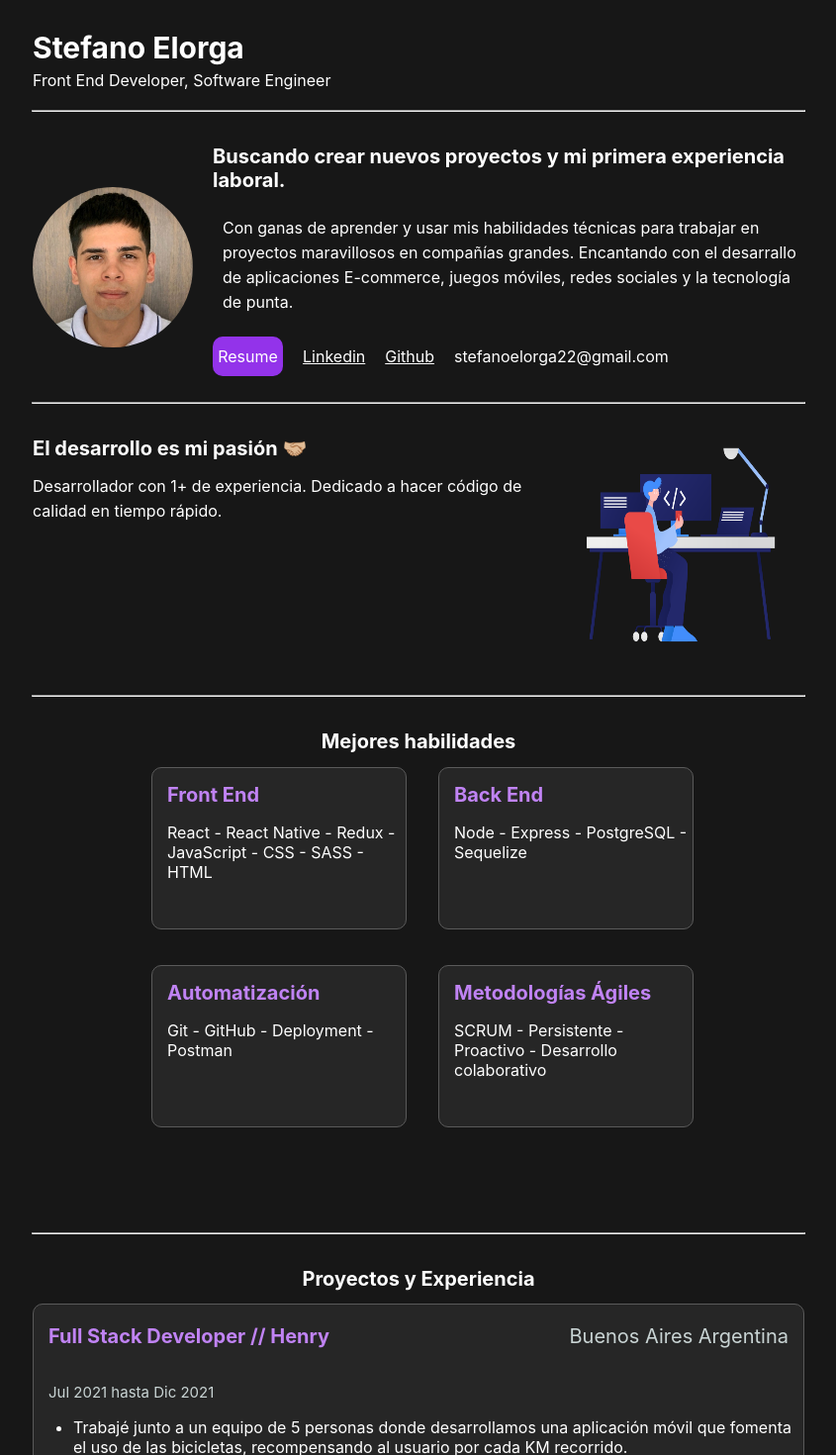
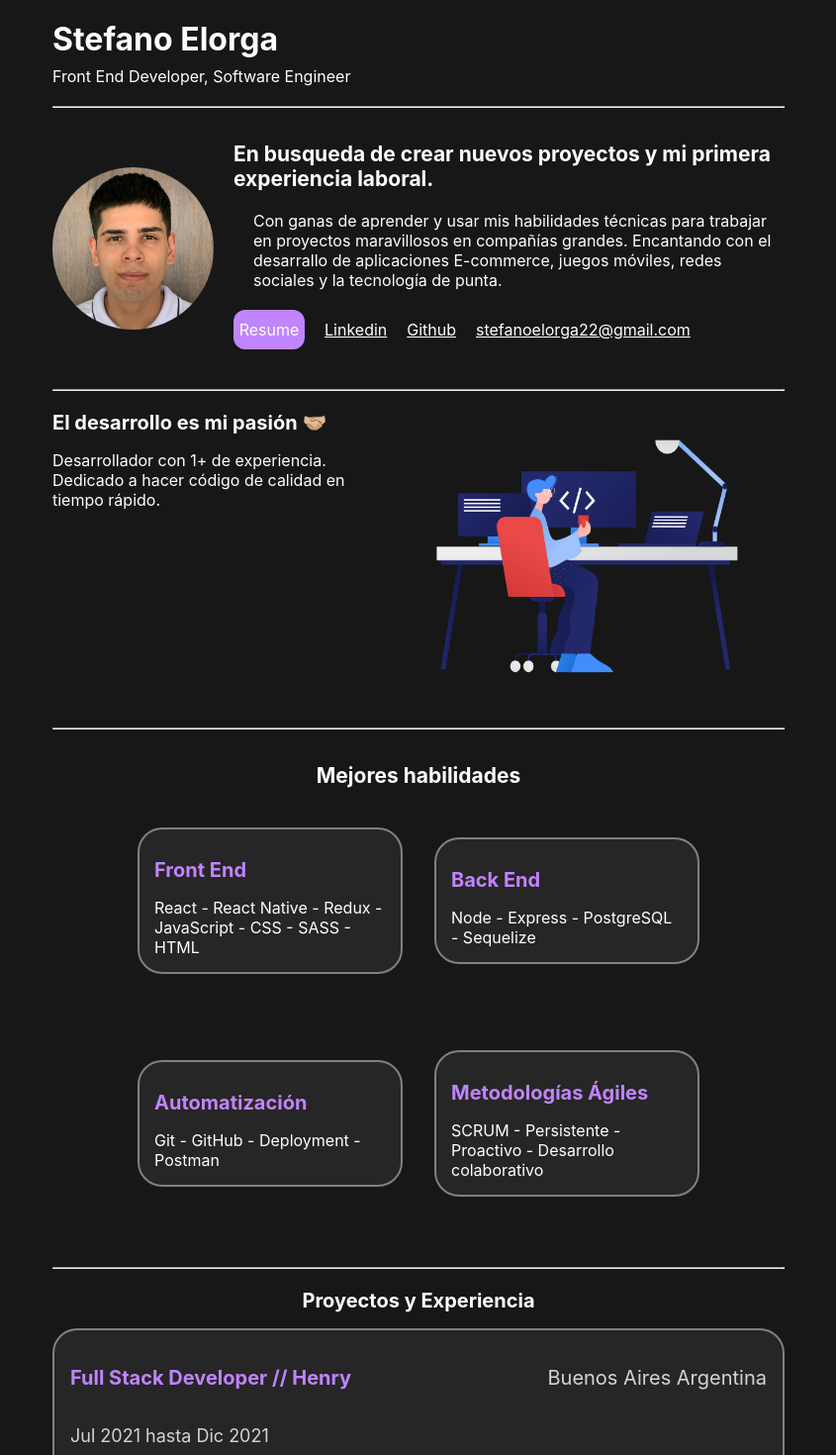
Before and after one commit to StefanoElorga/newportolio, a React (Create React App) app: page / in a window 1280 px wide. Shown: the part 20-1490 px from the top of the page at 99% size, without its empty margins (217-1062 px from the left). Built offline with nearby package versions, Linux system fonts and the light colour scheme.

Commit message:
css cambios

```diff
--- a/src/App.css
+++ b/src/App.css
@@ -1,120 +1,94 @@
-.hr {
-  margin: 20px;
-  width: 100%;
-}
-
 .container {
   display: flex;
-  justify-content: center;
-  align-items: center;
   flex-direction: column;
-  margin-left: 250px;
-  margin-right: 250px;
-  margin-top: 50px;
+  margin: 40px 270px 40px;
 }
 
 .presentation-container {
+  width: 100%;
   display: flex;
   flex-direction: column;
-  width: 100%;
 }
 
-.presentation {
-  color: white;
+.presentation-name {
   margin: 0;
-  font-family: -apple-system, BlinkMacSystemFont, sans-serif;
+  color: #ffffff;
 }
 
-.fn-szx30 {
-  font-size: 30px;
+.presentation-pro {
+  margin-top: 8px;
+  margin-bottom: 0;
+  color: #ffffff;
 }
 
-.mrx5 {
-  margin-bottom: 5px;
+.hr {
+  margin: 20px 0;
 }
 
 .description-container {
   display: flex;
   flex-direction: row;
-  justify-content: center;
   align-items: center;
 }
 
 .stefano {
-  width: 162px;
-  height: 162px;
+  width: 163px;
+  height: 164px;
+  margin: 32px 0;
   border-radius: 100px;
-  margin-top: 25px;
 }
 
 .description-text-container {
-  display: flex;
-  flex-direction: column;
-  margin-left: 20px;
+  margin: 0px 0px 0px 20px;
 }
 
 .description-text {
-  font-size: 20px;
   color: #ffffff;
-  font-family: -apple-system, BlinkMacSystemFont, sans-serif;
+  font-size: 21px;
+
+  font-weight: bold;
 }
 
 .description-text-p {
+  margin: 20px 0px 0px;
+  padding: 0px 0px 0px 20px;
+
+  color: #ffffff;
   font-size: 16px;
-  color: #ffffff;
-  margin-top: 10px;
-  font-family: -apple-system, BlinkMacSystemFont, sans-serif;
-  line-height: 25px;
-  font-weight: 400;
-}
-
-.mr-leftx15 {
-  margin-left: 10px;
 }
 
 .buttons-container {
   display: flex;
   flex-direction: row;
+  margin: 0px 0px 20px;
   align-items: center;
 }
 
 .resume {
-  margin-right: 20px;
-  background-color: #9333ea;
-  width: 71px;
+  background-color: #c084fc;
+  margin: 20px 20px 0px 0px;
+  color: #ffffff;
+  font-size: 16px;
+  border-radius: 12px;
   height: 40px;
-  text-decoration: none;
+  width: 72px;
   display: flex;
   justify-content: center;
   align-items: center;
-  color: #ffffff;
-  border-radius: 10px;
-  font-family: -apple-system, BlinkMacSystemFont, sans-serif;
-}
-
-.hoverWebs:hover {
-  color: #723ea3;
-  cursor: pointer;
-  transition: 0.5s;
-}
-
-.hoverResume:hover {
-  background-color: #723ea3;
-  cursor: pointer;
-  transition: 0.5s;
+  text-decoration: none;
 }
 
 .webs {
+  margin: 20px 20px 0px 0px;
   color: #ffffff;
+  text-decoration: underline;
   font-size: 16px;
-  margin-right: 20px;
-  text-decoration: underline;
-  font-family: -apple-system, BlinkMacSystemFont, sans-serif;
 }
 
 .gmail {
-  text-decoration: none;
-  font-family: -apple-system, BlinkMacSystemFont, sans-serif;
+  margin: 20px 0px 0px;
+  color: #ffffff;
+  text-decoration: underline;
 }
 
 .experience-container {
@@ -122,9 +96,22 @@
   flex-direction: row;
 }
 
-.programming-person {
-  width: 250px;
-  height: 250px;
+.my-pasion {
+  font-size: 20px;
+  font-weight: bold;
+  color: #ffffff;
+  margin: 0;
+}
+
+.dedicated {
+  margin: 16px 0px 0px;
+  font-size: 16px;
+  color: #ffffff;
+}
+
+.img-experience {
+  width: 400px;
+  height: 300px;
 }
 
 .skills-container {
@@ -134,49 +121,53 @@
   align-items: center;
 }
 
-.bubble {
-  width: 256px;
-  height: 162px;
-  background-color: #262626;
-  border-radius: 10px;
-  border: 1px solid #5a5a5a;
+.bubbles-skills-container {
+  display: grid;
+  justify-content: center;
+  align-items: center;
+  grid-template: 200px 250px / 300px 300px;
 }
 
-.bubbles-skills-container {
-  display: grid;
-  grid-row: 1/ 2;
-  grid-column: 1/ 2;
-  grid-template: 200px 250px / 290px 250px;
+.bubble {
+  margin: 16px;
+  padding: 15px;
+  background-color: #262626;
+  border: 2px solid gray;
+
+  flex: 1;
+  border-radius: 25px;
 }
 
 .title-skills {
-  color: #c083f4;
+  color: #c084fc;
   font-size: 20px;
-  margin-top: 15px;
-  margin-left: 15px;
-  font-family: -apple-system, BlinkMacSystemFont, sans-serif;
 }
 
 .skills {
   color: #ffffff;
-  margin-left: 15px;
-  font-family: -apple-system, BlinkMacSystemFont, sans-serif;
+  font-size: 16px;
+  margin: 16px 0px 0px;
 }
 
 .projects-container {
   display: flex;
   flex-direction: column;
-  justify-content: center;
   align-items: center;
 }
 
+.title-project {
+  color: #ffffff;
+  margin: 0px 0px 16px;
+  font-size: 20px;
+}
 .bubble-project {
+  display: flex;
+  flex: 1;
+  padding: 16px;
   background-color: #262626;
-  border-radius: 10px;
-  border: 1px solid #5a5a5a;
-  flex: 1;
-  height: auto !important;
-  margin-bottom: 30px;
+  border: 2px solid gray;
+  border-radius: 25px;
+  flex-direction: column;
 }
 
 .position-location-container {
@@ -187,28 +178,23 @@
 }
 
 .position {
-  color: #c083f4;
-  font-family: -apple-system, BlinkMacSystemFont, sans-serif;
-  margin-left: 15px;
   font-size: 20px;
+  color: #c084fc;
 }
 
 .location {
-  color: #c9d4d4;
-  font-family: -apple-system, BlinkMacSystemFont, sans-serif;
-  margin-right: 15px;
+  color: #d4d4d4;
   font-size: 20px;
 }
 
 .date {
-  color: #c9d4d4;
-  font-family: -apple-system, BlinkMacSystemFont, sans-serif;
-  margin-left: 15px;
-  font-size: 15px;
+  margin: 16px 0px 0px;
+  color: #d4d4d4;
+  font-size: 18px;
 }
 
 .li {
   color: #ffffff;
-  margin-bottom: 10px;
-  font-family: -apple-system, BlinkMacSystemFont, sans-serif;
+  font-size: 18px;
+  margin: 8px 0px 0px;
 }
--- a/src/Portfolio.jsx
+++ b/src/Portfolio.jsx
@@ -6,24 +6,29 @@
 export default function Portfolio() {
   return (
     <div className="container">
+      {/* Nombre y Profesión */}
       <div className="presentation-container">
-        <h1 className="presentation mrx5 fn-szx30">Stefano Elorga</h1>
-        <p className="presentation">Front End Developer, Software Engineer</p>
+        <h1 className="presentation-name">Stefano Elorga</h1>
+        <p className="presentation-pro">
+          Front End Developer, Software Engineer
+        </p>
       </div>
 
+      {/* Separador */}
       <hr className="hr" />
 
+      {/* descripcion personal */}
       <div className="description-container">
-        <div>
-          <img src={stefano} alt="Stefano Elorga" className="stefano" />
-        </div>
+        {/* imagen personal */}
+        <img src={stefano} alt="Stefano Elorga" className="stefano" />
 
         <div className="description-text-container">
           <h1 className="description-text">
-            Buscando crear nuevos proyectos y mi primera experiencia laboral.
+            En busqueda de crear nuevos proyectos y mi primera experiencia
+            laboral.
           </h1>
 
-          <p className="description-text-p mr-leftx15">
+          <p className="description-text-p">
             Con ganas de aprender y usar mis habilidades técnicas para trabajar
             en proyectos maravillosos en compañías grandes. Encantando con el
             desarrallo de aplicaciones E-commerce, juegos móviles, redes
@@ -53,26 +58,29 @@
             >
               Github
             </a>
-            <p className="webs gmail">stefanoelorga22@gmail.com</p>
+            <p className="gmail">stefanoelorga22@gmail.com</p>
           </div>
         </div>
       </div>
 
       <hr className="hr" />
 
+      {/* experiencia */}
       <div className="experience-container">
         <div>
-          <h1 className="description-text">El desarrollo es mi pasión 🤝🏼</h1>
-          <p className="description-text-p">
+          <h1 className="my-pasion">El desarrollo es mi pasión 🤝🏼</h1>
+          <p className="dedicated">
             Desarrollador con 1+ de experiencia. Dedicado a hacer código de
             calidad en tiempo rápido.
           </p>
         </div>
-        <div>
-          <img src={person} alt="programming" className="programming-person" />
-        </div>
+
+        <img src={person} alt="programming" className="img-experience" />
       </div>
+
+      {/* separador */}
       <hr className="hr" />
+
       <div className="skills-container">
         <h1 className="description-text">Mejores habilidades</h1>
 
@@ -106,7 +114,7 @@
       <hr className="hr" />
 
       <div className="projects-container">
-        <h1 className="description-text">Proyectos y Experiencia</h1>
+        <h1 className="title-project">Proyectos y Experiencia</h1>
 
         <div className="bubble-project">
           <div className="position-location-container">
@@ -114,6 +122,7 @@
             <p className="location">Buenos Aires Argentina</p>
           </div>
 
+          {/* ME QUEDE ACA! */}
           <div>
             <p className="date">Jul 2021 hasta Dic 2021</p>
             <ul className="ul">
```
